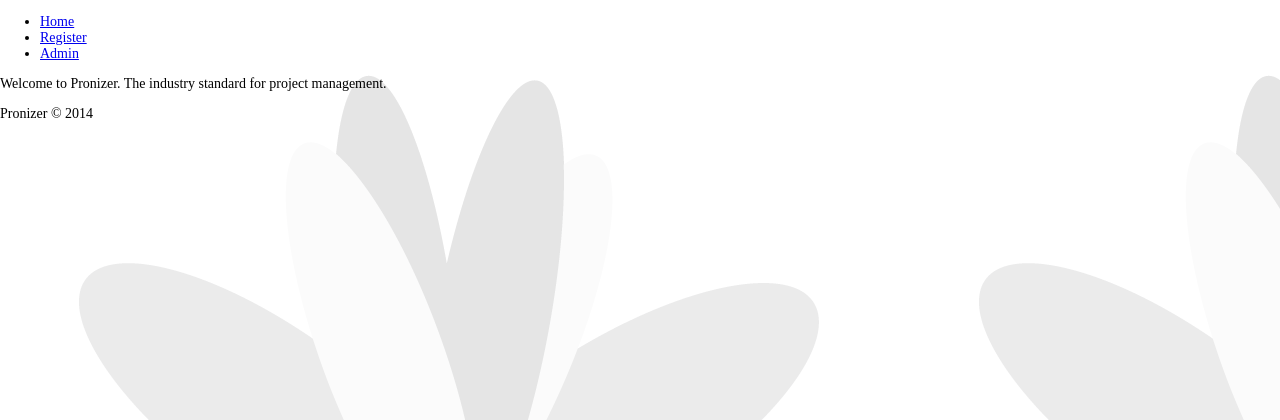
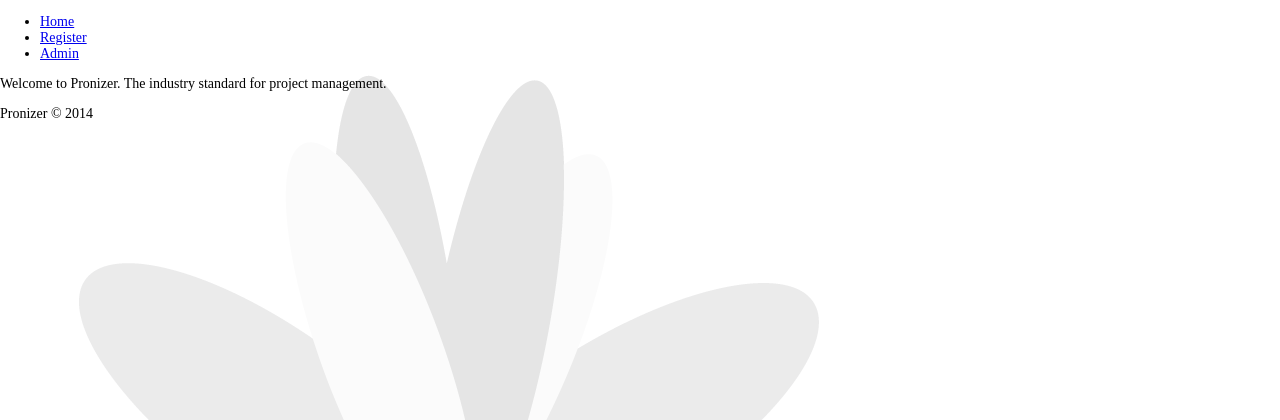
Before and after one commit to Mirajo/PWA-2, a PHP site: page / in a window 1280 px wide. Shown: the top 420 px of the page. Run offline with PHP 8.4, Linux system fonts and the light colour scheme; some libraries are stand-ins or nearby versions.

Commit message:
background image no repeat
background image no repeat

```diff
--- a/WK1/Johnson_Miranda_PWA2/css/style.css
+++ b/WK1/Johnson_Miranda_PWA2/css/style.css
@@ -5,7 +5,8 @@
 */
 
 body{
-	background-image:url(images/pronizer-bg.png);
+	background-image:url('../images/pronizer-bg.png');
+	background-repeat:no-repeat;
 	background-color:D5D6D8;
 	font-size: 14px;
 	height: auto;
```
